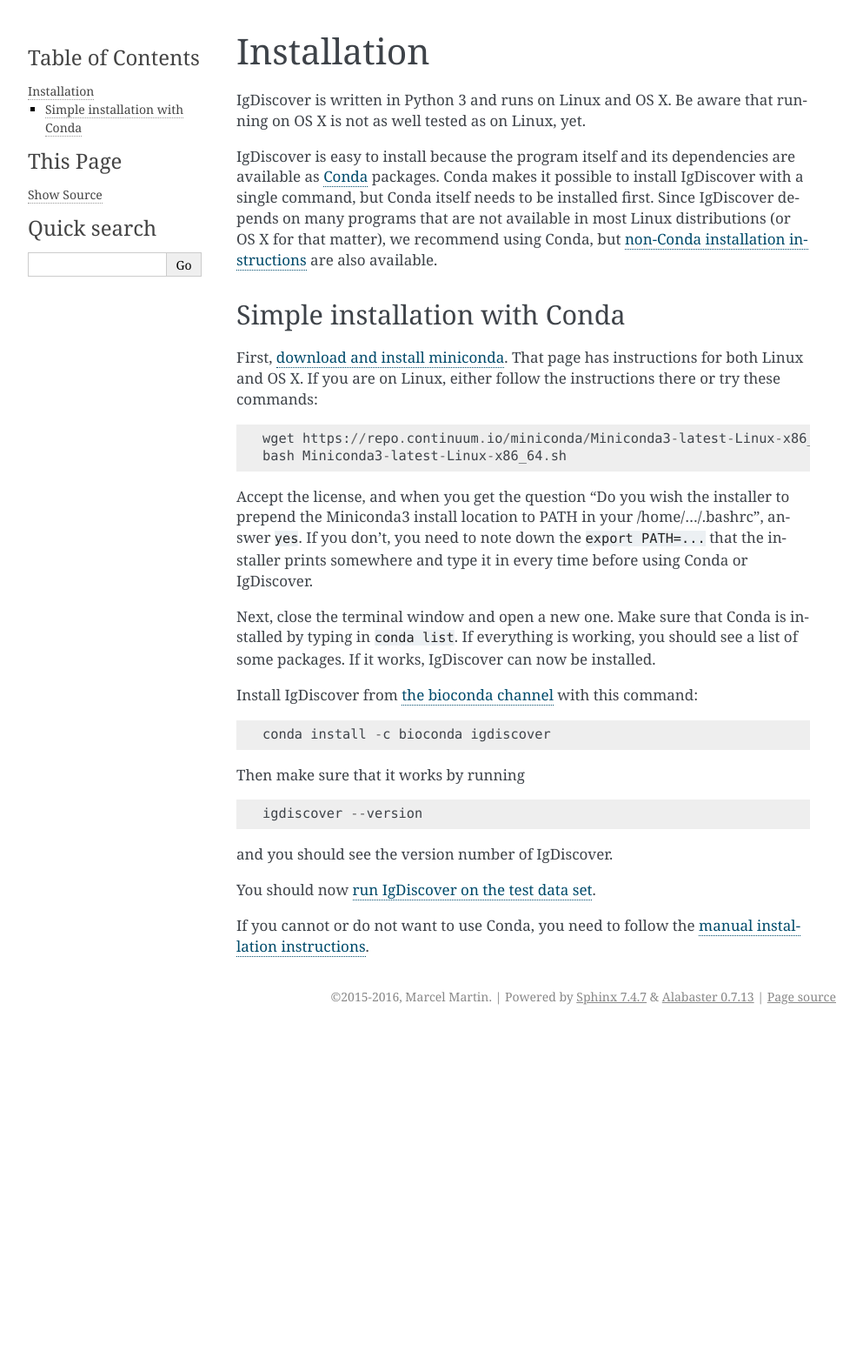
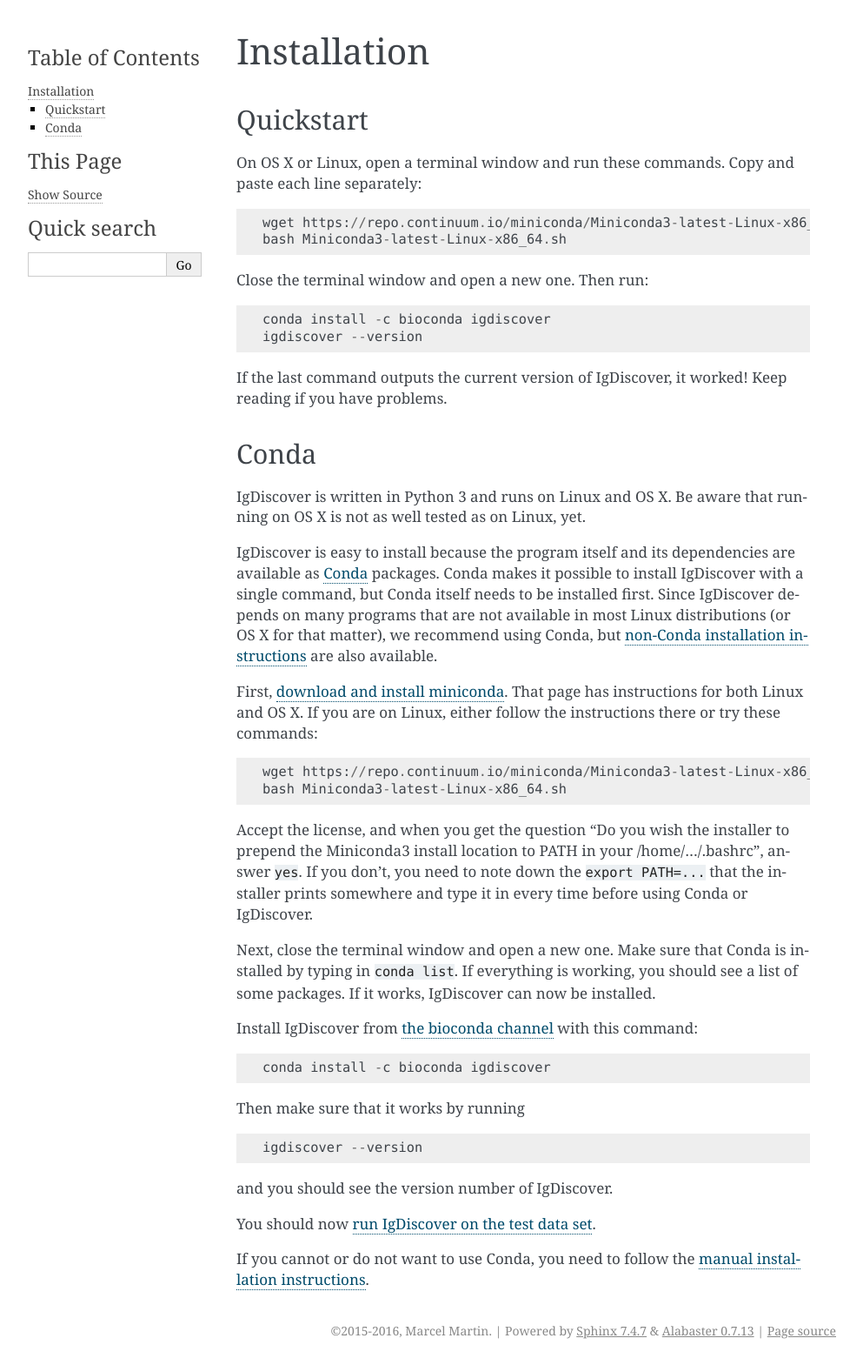
Before and after one commit to NBISweden/IgDiscover-legacy, a Sphinx documentation site: the page built from doc/installation.rst, in a window 1280 px wide. Shown: the whole page at 87% size, without its empty margins (148-1141 px from the left). Built offline with Sphinx 7.4.7, drawn with Linux system fonts in a browser that asks for light colours; before the commit the page ends 1185 px from its top, so only the background shows below that.

Commit message:
Add a "Quickstart" section (for installation)

```diff
--- a/doc/installation.rst
+++ b/doc/installation.rst
@@ -1,6 +1,31 @@
 ============
 Installation
 ============
+
+.. _quickstart:
+
+Quickstart
+----------
+
+On OS X or Linux, open a terminal window and run these commands. Copy and paste
+each line separately::
+
+	wget https://repo.continuum.io/miniconda/Miniconda3-latest-Linux-x86_64.sh
+	bash Miniconda3-latest-Linux-x86_64.sh
+
+Close the terminal window and open a new one. Then run::
+
+	conda install -c bioconda igdiscover
+	igdiscover --version
+
+If the last command outputs the current version of IgDiscover, it worked! Keep
+reading if you have problems.
+
+
+.. _simple-installation:
+
+Conda
+-----
 
 IgDiscover is written in Python 3 and runs on Linux and OS X. Be aware that running on OS X is not
 as well tested as on Linux, yet.
@@ -11,12 +36,6 @@
 many programs that are not available in most Linux distributions (or OS X for that matter), we
 recommend using Conda, but :ref:`non-Conda installation instructions <manual-installation>` are
 also available.
-
-
-.. _simple-installation:
-
-Simple installation with Conda
-------------------------------
 
 First, `download and install miniconda <http://conda.pydata.org/docs/install/quick.html>`_.
 That page has instructions for both Linux and OS X. If you are on Linux, either follow the
```
